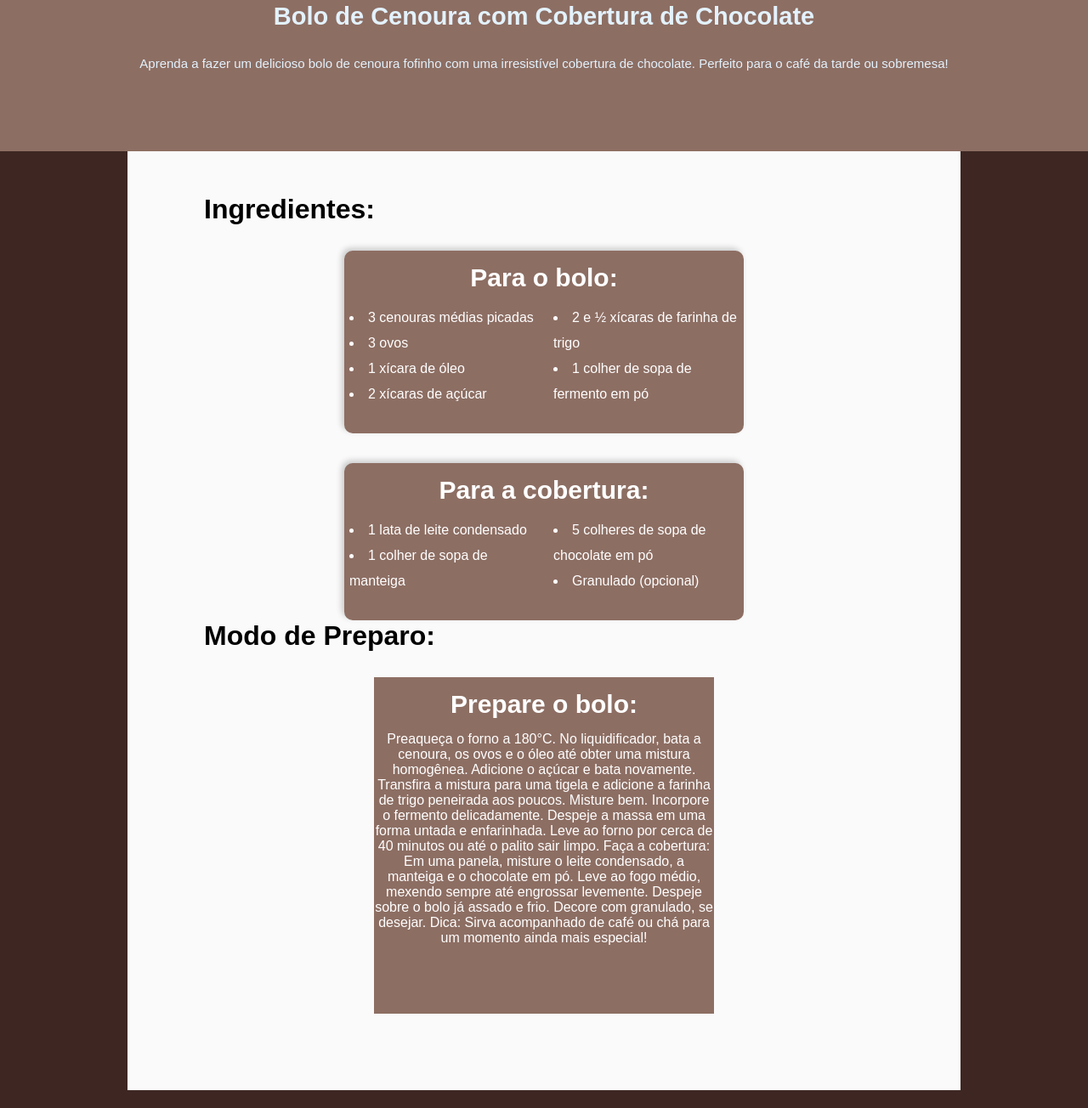
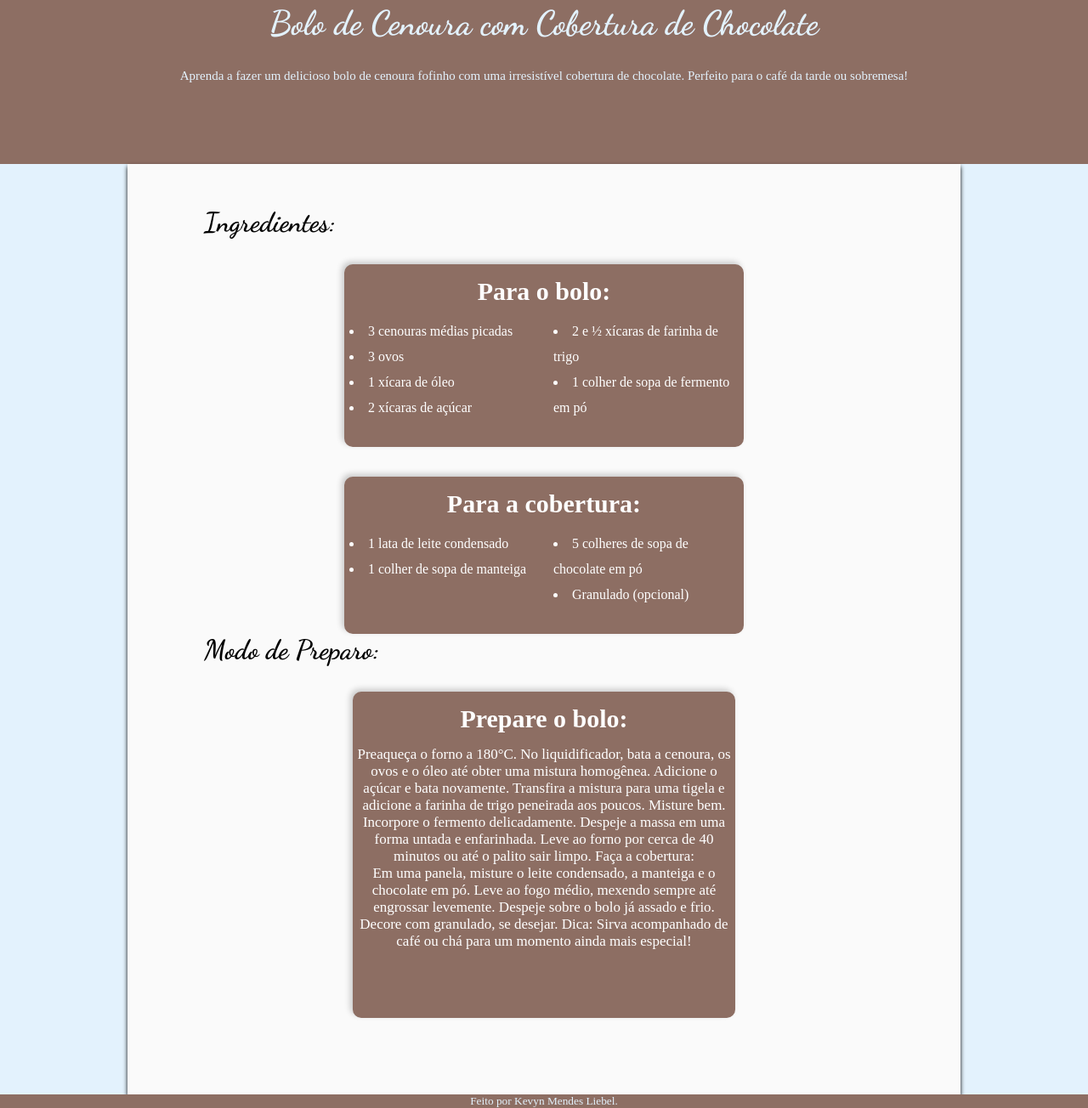
Before and after one commit to kevynmendesliebel/receita-de-bolo, a plain HTML site: page index.html in a window 1280 px wide. Shown: the part 37-1341 px from the top of the page at 85% size. Before the commit the page ends 1320 px from the top, so only its background shows below. Drawn offline with Linux system fonts and the light colour scheme.

Commit message:
site renovado

```diff
--- a/index.html
+++ b/index.html
@@ -63,5 +63,7 @@
         </p>
 </section>
 </main>
+
+<footer>Feito por Kevyn Mendes Liebel.</footer>
 </body>
 </html>
--- a/style.css
+++ b/style.css
@@ -1,4 +1,6 @@
 @charset "UTF-8";
+
+@import url('https://fonts.googleapis.com/css2?family=Dancing+Script:wght@400..700&display=swap');
 
 * {
    margin: 0px;
@@ -12,35 +14,39 @@
     --cor-04: #3E2723;
     --cor-05: #8D6E63;
     --cor-06: #616161;
+
+    --font-padrao: "Dancing Script", serif;
 }
 
 body {
-    font-family: Arial, Helvetica, sans-serif;
-    background-color: var(--cor-04);
+    font-family:serif;
+    background-color: var(--cor-01);
 }
 
 header {
     background-color: var(--cor-05);
     padding: 10px;
     margin: auto;
-    width: auto;
 }
 
-header > h1 {
-    font-size: 29px;
+header  h1 {
+    font-size: 40px;
     color: var(--cor-01);
     text-align: center;
     margin-top: 30px;
     margin-bottom: 30px;
+    font-family: var(--font-padrao);
 }
 
 header > p {
     font-size: 15px;
     text-align: center;
     padding-bottom: 85px;
-    margin: auto;
+    margin-top: 10px;
     color: var(--cor-01);
-
+    display: flex;
+    justify-content: center;
+    justify-items: center;
 }
 
 main {
@@ -51,6 +57,7 @@ main {
     padding: 90px;
     padding-top: 50px;
     background-color: var(--cor-02);
+    box-shadow: 0px 3px 5px 0px black;
 }
 
 main  h1 {
@@ -59,6 +66,7 @@ main  h1 {
     margin-bottom: 15px;
     max-width: auto;
     padding-bottom: 15px;
+    font-family: var(--font-padrao);
 }
 
 main h2 {
@@ -69,7 +77,7 @@ main h2 {
 }
 
 main p {
-    color: black;
+    color: white;
 }
 
 aside {
@@ -79,6 +87,7 @@ aside {
     margin: auto;
     border-radius: 10px;
     box-shadow: -3px -3px 7px 0px rgba(0, 0, 0, 0.198);
+
 }
 
 aside  ul  {
@@ -88,6 +97,7 @@ aside  ul  {
     margin-left:  6px;
     line-height: 30px;
     color: white;
+
 }
 
 aside > h2 {
@@ -96,26 +106,32 @@ aside > h2 {
 
 .aside02 {
    margin-top: 35px;
+   color: white;
    box-shadow: -3px -3px 7px 0px rgba(0, 0, 0, 0.198);
-   border-radius: 10px;
-   color: white;
 }
 
-.aside02 > h2 {
-    color: white;
-}
+
+
 
 section {
     background-color: var(--cor-05);
     margin: auto;
     padding-bottom: 80px;
     text-align: center;
-    max-width: 400px;
+    max-width: 450px;
+    border-radius: 10px;
+    font-size: 17px;
+    color: white;
+    box-shadow: -3px -3px 7px 0px rgba(0, 0, 0, 0.198);
 }
+
 section h2 {
     color: white;
 }
 
-section p {
-    color: white;
+footer {
+    background-color: var(--cor-05);
+    color: var(--cor-01);
+    text-align: center;
+    font-size: smaller;
 }
```
Also changed, not shown: ingredientes/ovo.webp (added).
